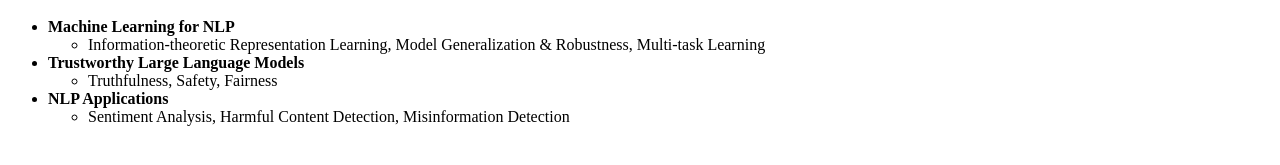
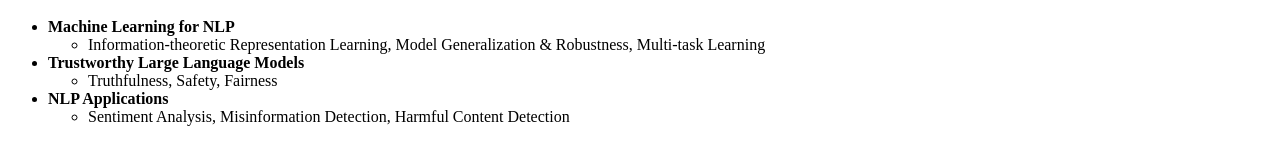
Before and after one commit to hudou95/hudou95.github.io, a Jekyll site: the page built from _pages/includes/intro.md, in a window 1280 px wide. Shown: the part 601-766 px from the top of the page. Built offline with Jekyll 4.4.1, drawn with Linux system fonts in a browser that asks for light colours; our own code applies the rules of GitHub Pages for plain Markdown files.

Commit message:
update pages

```diff
--- a/_pages/includes/intro.md
+++ b/_pages/includes/intro.md
@@ -13,4 +13,4 @@ Concat: hudou [AT] iie.ac.cn
 - **Trustworthy Large Language Models**
   - Truthfulness, Safety, Fairness
 - **NLP Applications**
-  - Sentiment Analysis, Harmful Content Detection, Misinformation Detection
+  - Sentiment Analysis, Misinformation Detection, Harmful Content Detection
```
